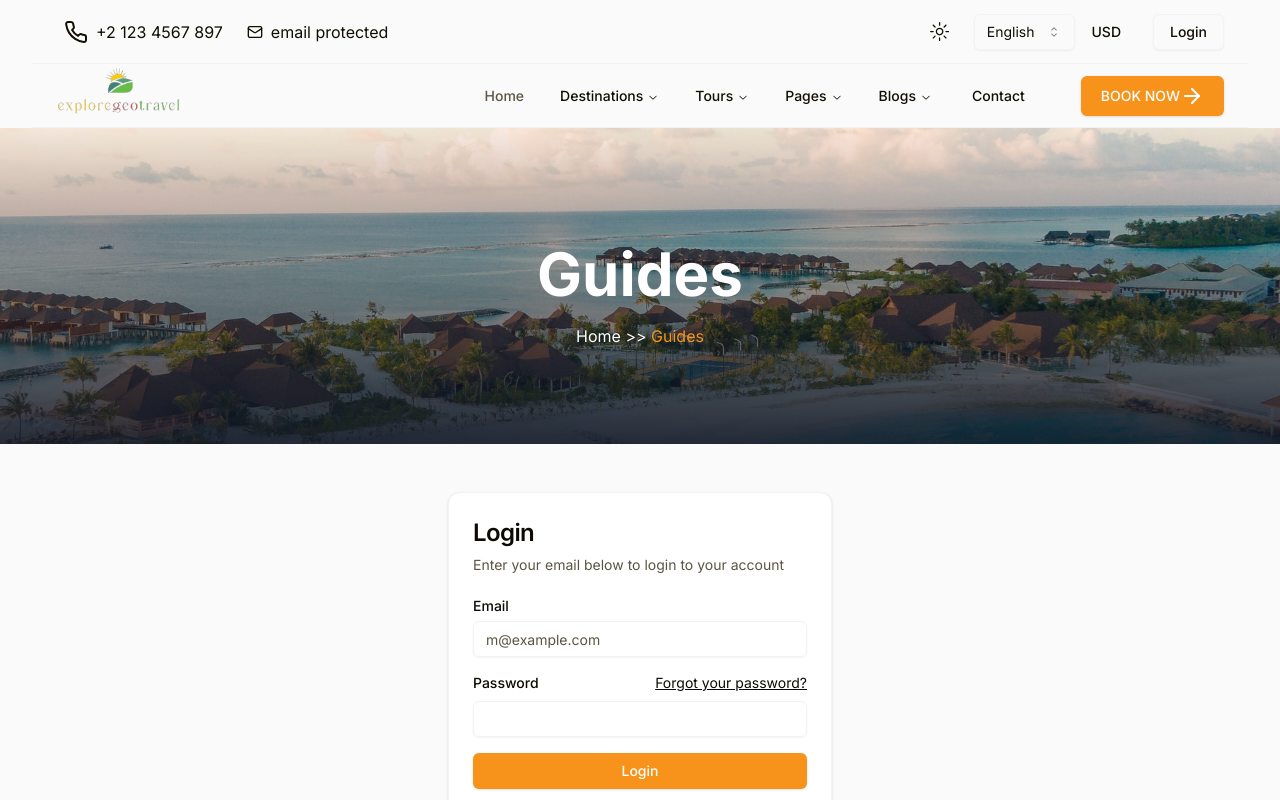
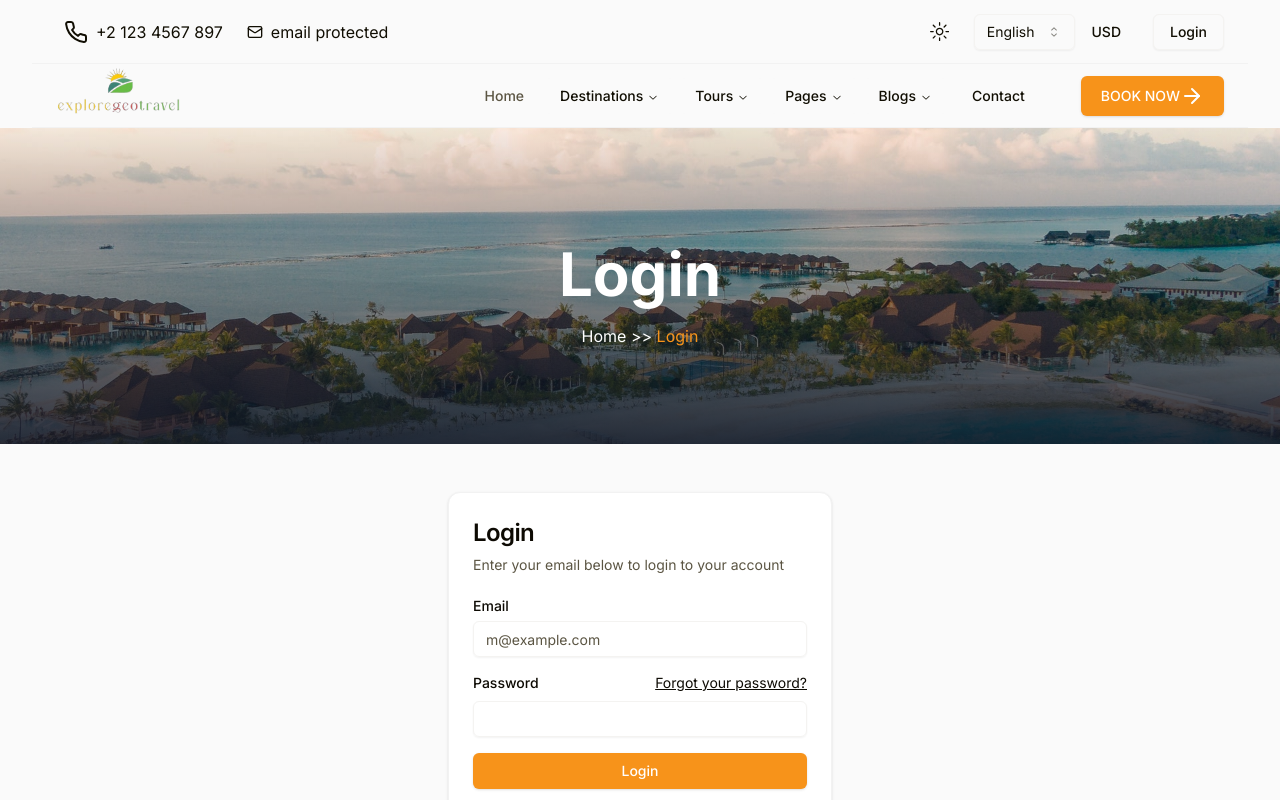
Before and after one commit to ElvinEga/worldt, a Next.js app: page /pages/login in a window 1280 px wide. Shown: the top 800 px of the page. Built offline with nearby package versions, Linux system fonts and the light colour scheme.

Commit message:
chnage guides

```diff
--- a/src/app/pages/login/page.tsx
+++ b/src/app/pages/login/page.tsx
@@ -9,7 +9,7 @@ export default function Login() {
     <main className="flex flex-1 flex-col">
       <LandingLayout>
         <div>
-          <HeroDetails title="Guides"></HeroDetails>
+          <HeroDetails title="Login"></HeroDetails>
           <section className="py-12 container">
             <div className="max-w-full  md:pb-4 mx-auto">
               <LoginForm />
--- a/src/app/pages/notfound/page.tsx
+++ b/src/app/pages/notfound/page.tsx
@@ -8,7 +8,7 @@ export default function NotFound() {
     <main className="flex flex-1 flex-col">
       <LandingLayout>
         <div>
-          <HeroDetails title="Guides"></HeroDetails>
+          <HeroDetails title="404"></HeroDetails>
           <section className="py-12 container">
             <div className="max-w-full  md:pb-4 mx-auto">
               <div className="text-center py-10 px-4 sm:px-6 lg:px-8">
--- a/src/app/pages/signup/page.tsx
+++ b/src/app/pages/signup/page.tsx
@@ -9,7 +9,7 @@ export default function Signup() {
     <main className="flex flex-1 flex-col">
       <LandingLayout>
         <div>
-          <HeroDetails title="Guides"></HeroDetails>{" "}
+          <HeroDetails title="Signup"></HeroDetails>{" "}
           <section className="py-12 container">
             <div className="max-w-full  md:pb-4 mx-auto">
               <SignupForm />
```
